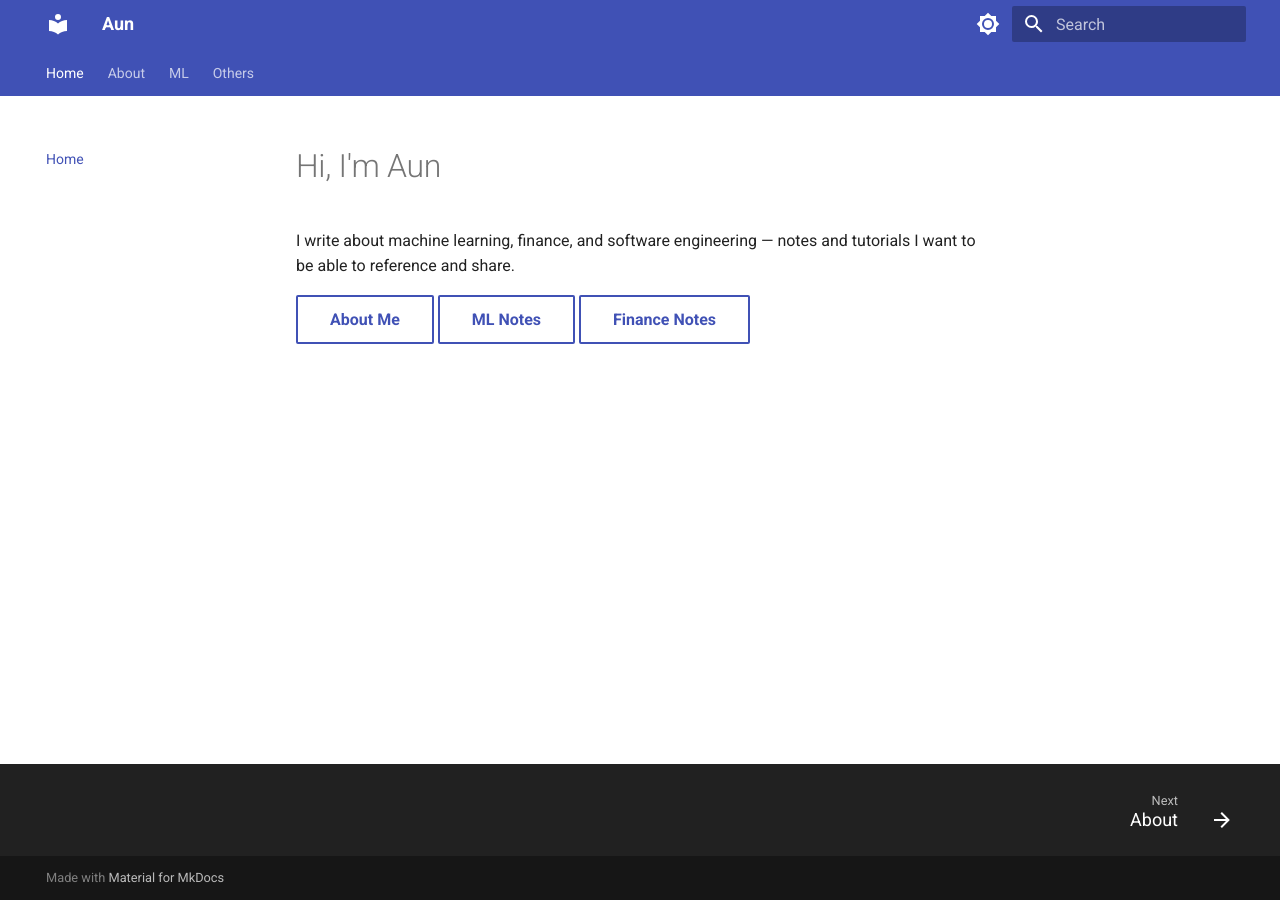
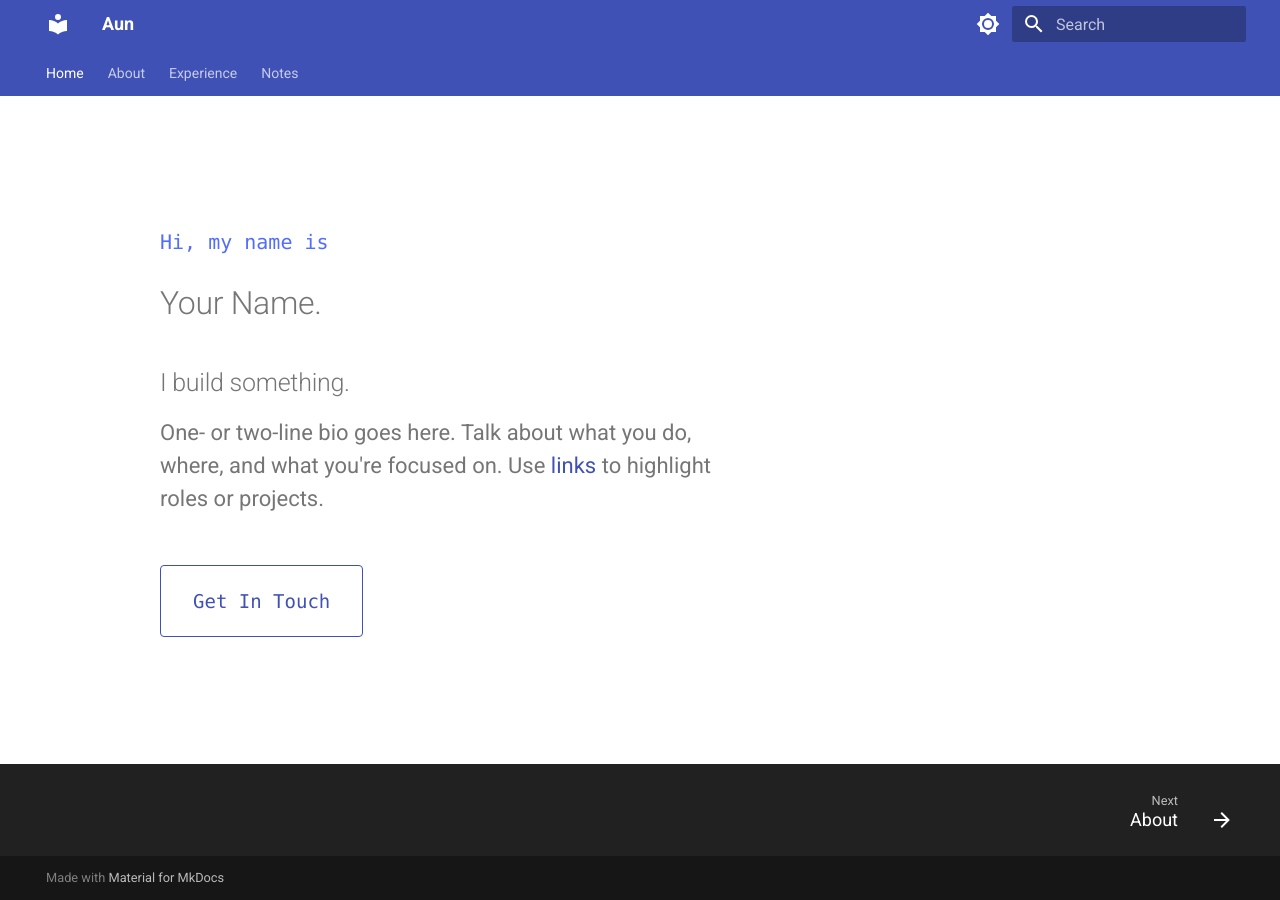
Before and after one commit to aunsid/aunsid.github.io, an MkDocs documentation site: the page built from docs/index.md, in a window 1280 px wide. Built offline with MkDocs 1.6.1 and Material for MkDocs 9.7.7, drawn with Linux system fonts in a browser that asks for light colours.

Commit message:
Add hero landing page and restructure nav to About/Experience/Notes
- Hero on home page: name, tagline, bio, "Get In Touch" CTA
- New Experience page (stub timeline, ready for resume content)
- Rename ML tab to Notes; fold Others (Algorithms, System Design) under it
- Add stylesheets/extra.css for hero + experience styles

```diff
--- a/docs/index.md
+++ b/docs/index.md
@@ -1,9 +1,22 @@
 ---
 title: Home
+hide:
+  - navigation
+  - toc
 ---
 
-# Hi, I'm Aun
+<div class="hero">
 
-I write about machine learning, finance, and software engineering — notes and tutorials I want to be able to reference and share.
+<p class="hero__intro">Hi, my name is</p>
 
-[About Me](about.md){ .md-button } [ML Notes](ml/index.md){ .md-button } [Finance Notes](finance/index.md){ .md-button }
+<h1 class="hero__name">Your Name.</h1>
+
+<h2 class="hero__tagline">I build something.</h2>
+
+<p class="hero__bio">
+One- or two-line bio goes here. Talk about what you do, where, and what you're focused on. Use <a href="#">links</a> to highlight roles or projects.
+</p>
+
+<a href="mailto:aunsid@gmail.com" class="hero__cta">Get In Touch</a>
+
+</div>
--- /dev/null
+++ b/docs/stylesheets/extra.css
@@ -0,0 +1,86 @@
+:root {
+  --hero-mono: "JetBrains Mono", "SF Mono", "Fira Code", ui-monospace, Menlo, monospace;
+}
+
+/* ===== Hero (home page) ===== */
+.hero {
+  max-width: 1000px;
+  margin: 4rem auto 6rem;
+  padding: 0 1rem;
+}
+
+.hero__intro {
+  font-family: var(--hero-mono);
+  color: var(--md-accent-fg-color, var(--md-primary-fg-color));
+  font-size: 1rem;
+  margin: 0 0 1.25rem;
+}
+
+.hero__name {
+  font-size: clamp(2.8rem, 7vw, 5rem);
+  font-weight: 700;
+  line-height: 1.1;
+  margin: 0 0 0.5rem;
+  letter-spacing: -0.02em;
+}
+
+.hero__tagline {
+  color: var(--md-default-fg-color--light);
+  font-size: clamp(2.2rem, 6vw, 4.2rem);
+  font-weight: 600;
+  line-height: 1.1;
+  margin: 0 0 2rem;
+  letter-spacing: -0.02em;
+}
+
+.hero__bio {
+  color: var(--md-default-fg-color--light);
+  font-size: 1.1rem;
+  line-height: 1.5;
+  max-width: 600px;
+  margin: 0 0 2.5rem;
+}
+
+.hero__cta {
+  display: inline-block;
+  font-family: var(--hero-mono);
+  font-size: 0.95rem;
+  color: var(--md-primary-fg-color);
+  background: transparent;
+  border: 1px solid currentColor;
+  padding: 1rem 1.6rem;
+  border-radius: 4px;
+  text-decoration: none;
+  transition: background 0.2s;
+}
+.hero__cta:hover {
+  background: var(--md-accent-fg-color--transparent, rgba(0,0,0,0.05));
+}
+
+/* ===== Experience timeline ===== */
+.exp-list {
+  list-style: none;
+  padding: 0;
+  margin: 2rem 0;
+}
+.exp-item {
+  border-left: 2px solid var(--md-default-fg-color--lightest);
+  padding: 0.25rem 0 1.5rem 1.5rem;
+  margin-left: 0.25rem;
+}
+.exp-item__role {
+  font-weight: 600;
+  font-size: 1.1rem;
+  margin: 0;
+}
+.exp-item__company {
+  font-family: var(--hero-mono);
+  font-size: 0.95rem;
+  color: var(--md-primary-fg-color);
+}
+.exp-item__dates {
+  color: var(--md-default-fg-color--light);
+  font-family: var(--hero-mono);
+  font-size: 0.85rem;
+  margin: 0.25rem 0 0.75rem;
+}
--- a/mkdocs.yml
+++ b/mkdocs.yml
@@ -29,7 +29,8 @@ theme:
 nav:
   - Home: index.md
   - About: about.md
-  - ML:
+  - Experience: experience.md
+  - Notes:
     - ml/index.md
     - "Chapter 1 — Language Models From Scratch":
       - ml/tokenizer/index.md
@@ -52,8 +53,6 @@ nav:
       - ml/post_training/index.md
       - RLHF: ml/post_training/rlhf.md
       - GRPO: ml/post_training/grpo.md
-  - Others:
-    - others/index.md
     - Algorithms:
       - Sliding Window: others/algorithms/sliding_window.md
     - System Design:
@@ -74,6 +73,9 @@ markdown_extensions:
   - pymdownx.details
   - attr_list
 
+extra_css:
+  - stylesheets/extra.css
+
 extra_javascript:
   - javascripts/mathjax.js
   - https://cdn.jsdelivr.net/npm/mathjax@3/es5/tex-mml-chtml.js
```
Also changed, not shown: docs/experience.md (added, +29 -0 lines), docs/ml/post_training/grpo.md (+1 -1 lines).
